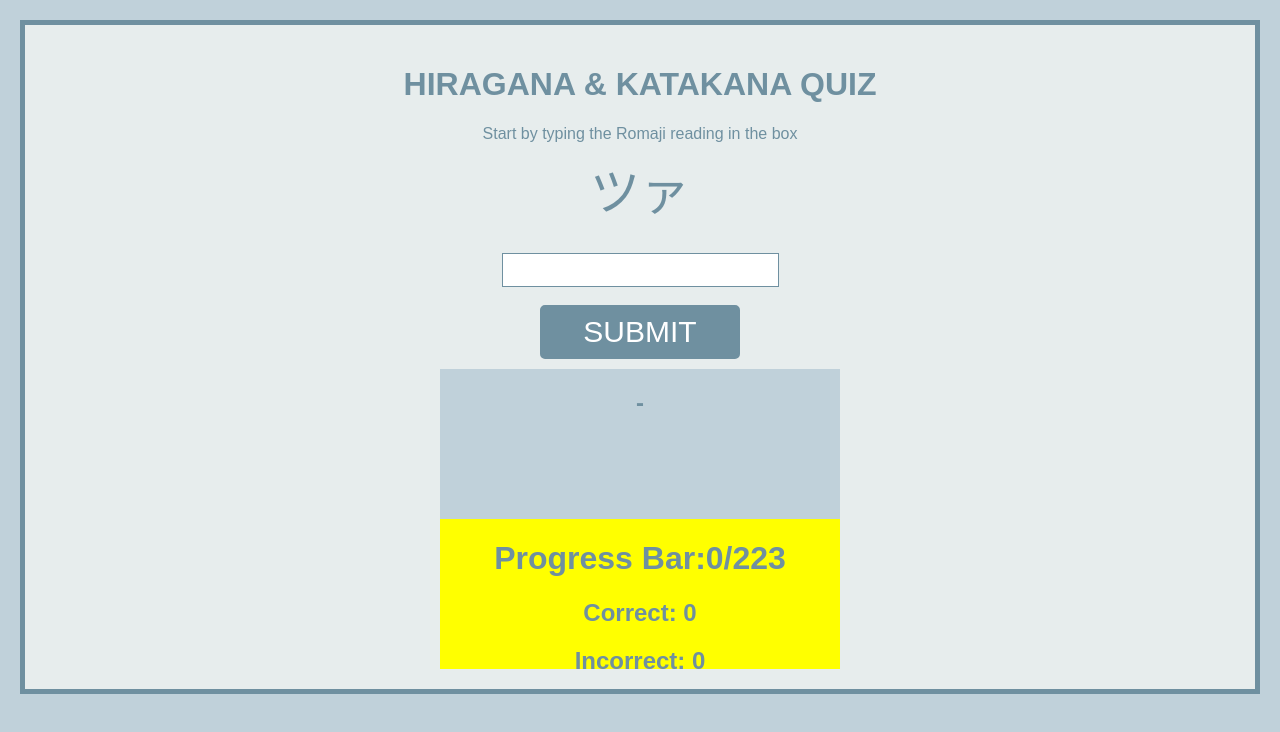
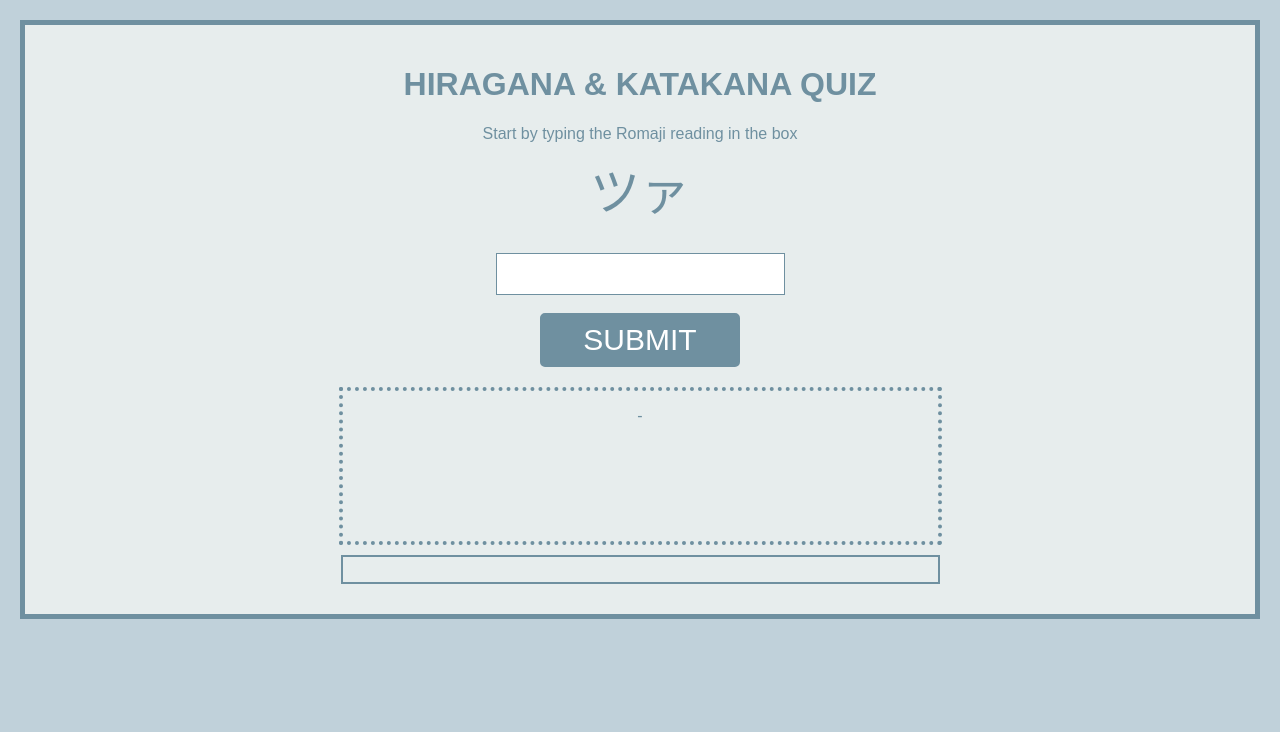
Before and after one commit to chen-jenn/hiragana-katakana, a React (Create React App) app: page / in a window 1280 px wide. Shown: the top 732 px of the page. Built offline with nearby package versions, Linux system fonts and the light colour scheme.

Commit message:
Add visual progress bar

```diff
--- a/src/components/AnswerRevealBox.js
+++ b/src/components/AnswerRevealBox.js
@@ -6,14 +6,14 @@ class AnswerRevealBox extends Component {
       <div className="AnswerRevealBox">
         {(this.props.htmlOutput === "") ? ("") : (<h2 dangerouslySetInnerHTML={{__html: this.props.htmlOutput}} />)}
 
-        <h2>
+        <p>
           {this.props.prevChar}
           {Array.isArray(this.props.prevCharRomaji) ? (
             ` - ${this.props.prevCharRomaji.join(", ")}`
           ) : (
             ` - ${this.props.prevCharRomaji}`
           )}
-        </h2>
+        </p>
       </div>
     )
   }
--- a/src/components/ProgressBar.js
+++ b/src/components/ProgressBar.js
@@ -2,12 +2,17 @@ import React, { Component } from "react";
 
 class ProgressBar extends Component {
   render(){
+    let calcWidth = Math.round((this.props.numAnswered/this.props.total)*100)
+
     return(
       <div className="ProgressBar">
-        {/* TO DO: Add visual progress bar */}
-        <h1>Progress Bar:{this.props.numAnswered}/{this.props.total}</h1>
+        <div
+          className="filler"
+          style={{backgroundColor: "#447187", height: "100%", width: `${calcWidth}%`}}>
+        </div>
+        {/* <h1>Progress Bar:{this.props.numAnswered}/{this.props.total}</h1>
         <h2>Correct: {this.props.correct}</h2>
-        <h2>Incorrect: {this.props.incorrect}</h2>
+        <h2>Incorrect: {this.props.incorrect}</h2> */}
       </div>
     )
   }
--- a/src/components/QuizBox.js
+++ b/src/components/QuizBox.js
@@ -31,19 +31,19 @@ class QuizBox extends Component {
 
 
   checkAnswer(answer, input){
-    const responses = ["Nope!", "Incorrect!", "Another time", "You can do better than that"]
+    const responses = ["Nope!", "Incorrect!", "Another time", "You can do better than that", "Terrible", "USELESS"]
 
     // If more than one reading
     if (Array.isArray(answer)){
       if (answer.includes(input)){
         this.setState({
           correct: this.state.correct + 1,
-          output: `<h5>Correct!</h5>`
+          output: `<h5 id="correct">Correct!</h5>`
          });
       } else {
         this.setState({
           inorrect: this.state.incorrect + 1,
-          output: `<h5>${responses[Math.floor(Math.random()*responses.length)]}</h5>`
+          output: `<h5 id="incorrect">${responses[Math.floor(Math.random()*responses.length)]}</h5>`
          });
       }
       // Only one reading
@@ -51,12 +51,12 @@ class QuizBox extends Component {
         if (input === answer){
           this.setState({
             correct: this.state.correct + 1,
-            output: `<h5>Correct!</h5>`
+            output: `<h5 id="correct">Correct!</h5>`
            });
         } else {
           this.setState({
             incorrect: this.state.incorrect + 1,
-            output: `<h5>${responses[Math.floor(Math.random()*responses.length)]}</h5>`
+            output: `<h5 id="incorrect">${responses[Math.floor(Math.random()*responses.length)]}</h5>`
            });
         }
     }
--- a/src/index.scss
+++ b/src/index.scss
@@ -1,4 +1,5 @@
 $main-blue: #c0d1da;
+$light-blue: #e7eded;
 $dark-blue: #6f90a0;
 
 html, body {
@@ -12,7 +13,7 @@ html, body {
 .App {
   display: flex;
   flex-direction: column;
-  background-color: #e7eded;
+  background-color: $light-blue;
   border: $dark-blue 5px solid;
   margin: 20px;
   padding: 20px;
@@ -22,13 +23,12 @@ html, body {
     display: flex;
     flex-direction: column;
     align-items: center;
-    // background-color: pink;
     margin: auto;
-    width: 600px;
+    width: 100%;
 
     .display{
       height: 100px;
-      width: 100px;
+      width: 50%;
       line-height: 100px;
       text-align: center;
       margin: auto;
@@ -44,6 +44,7 @@ html, body {
       input[type="text"]{
         color: grey;
         border: $dark-blue solid 1px;
+        padding: 5px;
         font-size: 20px;
         height: 30px;
         width: 100%;
@@ -68,17 +69,33 @@ html, body {
     }
 
     .AnswerRevealBox{
-      background-color: #c0d1da;
+      border: $dark-blue dotted 4px;
       text-align: center;
       height: 150px;
-      width: 400px;
+      width: 50%;
+      margin: 10px 0px 5px 0px;
     }
 
     .ProgressBar {
-      background-color: yellow;
+      display: flex;
+      flex-direction: column;
       text-align: center;
-      height: 150px;
-      width: 400px;
+      border: 2px solid $dark-blue;
+      height: 25px;
+      width: 50%;
+      margin: 5px 0px 10px 0px;
+
+      .filler {
+
+      }
     }
   }
 }
+
+#correct {
+  color: olivedrab;
+}
+
+#incorrect {
+  color: firebrick;
+}
```
